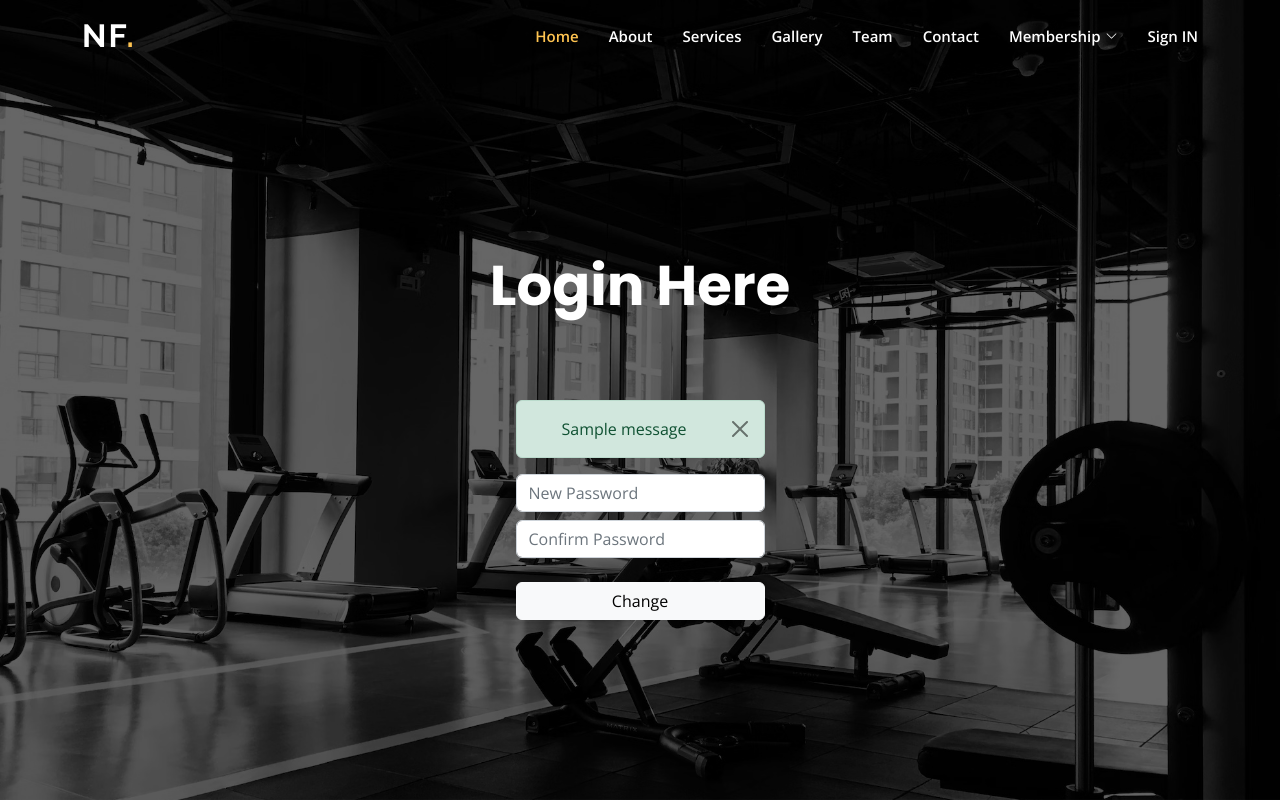
After one commit to dixitpriyanshu/nitishfitness, a Django app: page /change in a window 1280 px wide. The commit adds this page. Run offline with Django 4.2, Linux system fonts and the light colour scheme; one stand-in notice (Sample message) is shown; some libraries are stand-ins or nearby versions.

Commit message:
Change password

```diff
--- a/authapp/urls.py
+++ b/authapp/urls.py
@@ -15,4 +15,5 @@ urlpatterns = [
     path('services',views.services,name="services"),
     path('about',views.about,name="about"),
     path('team',views.team,name="team"),
+    path('change',views.change_pass,name="change"),
 ]
--- a/authapp/views.py
+++ b/authapp/views.py
@@ -154,3 +154,17 @@ def enroll(request):
         return redirect('/join')
 
     return render(request,"enroll.html",context)
+
+def change_pass(request):
+    if request.method == 'POST':
+        pass1 = request.POST['pass1']
+        pass2 = request.POST['pass2']
+
+        if pass1 != pass2:
+            messages.info(request, 'Possaword does not match.')
+            return render(request,"change_password.html")
+        user = User.objects.get(username = request.user)
+        user.set_password(pass1)
+        user.save()
+        return redirect('/login')
+    return render(request, 'change_password.html')
--- a/templates/base.html
+++ b/templates/base.html
@@ -57,7 +57,9 @@
           {% if not request.user.is_authenticated %}
           <li><a class="nav-link scrollto" href="/signup">Sign IN</a></li>
           {% else %}
+          <li><a class="nav-link scrollto" href="/change">Change Password</a></li>
           <li><a class="nav-link scrollto" href="/logout">Log Out</a></li>
+
           {% endif %}
         </ul>
         <i class="bi bi-list mobile-nav-toggle"></i>
--- /dev/null
+++ b/templates/change_password.html
@@ -0,0 +1,53 @@
+{% extends 'base.html' %}
+
+{% block title %}
+    Login
+{% endblock title%}
+
+{% block head %}
+    <h1>Login Here</h1>
+
+    <div class="container mt-2">
+
+        <div class="row">
+
+            <div class="col-md-3"> </div>
+
+                <div class="col-md-6">
+
+
+                    {% for message in messages %}
+                    <div class="alert alert-{{message.tags}} alert-dismissible fade show" role="alert">
+                    <strong></strong> {{message}}
+                    <button type="button" class="btn-close" data-bs-dismiss="alert" aria-label="Close"></button>
+                    </div>
+                    {% endfor %}
+
+
+                    <form action="/change" method="post">{% csrf_token %}
+
+                        <div class="form-group">
+                            <input type="password" class="form-control mt-2" name="pass1" placeholder="New Password" required>
+                            </div>
+
+                            <div class="form-group">
+                            <input type="password" class="form-control mt-2" name="pass2" placeholder="Confirm Password" required>
+                            </div>
+
+                            <br>
+
+                            <div class="d-grid gap-2">
+                            <button class="btn btn-light" type="submit">Change</button>
+
+                        </div>
+
+                    </form>
+
+                </div>
+
+            <div class="col-md-3"></div>
+
+        </div>
+
+    </div>
+{% endblock head %}
--- a/templates/enroll.html
+++ b/templates/enroll.html
@@ -71,6 +71,7 @@
 
                         <div class="form-group">
                           <input
+                          id="dob"
                             type="date"
                             class="form-control mt-2"
                             name="dob"
@@ -144,4 +145,5 @@
         </div>
 
     </div>
+    <script src="static/assets/js/date.js"></script>
 {% endblock head %}
--- a/templates/index.html
+++ b/templates/index.html
@@ -58,6 +58,7 @@
           {% if not request.user.is_authenticated %}
           <li><a class="nav-link scrollto" href="/signup">Sign IN</a></li>
           {% else %}
+          <li><a class="nav-link scrollto" href="/change">Change Password</a></li>
           <li><a class="nav-link scrollto" href="/logout">Log Out</a></li>
           {% endif %}
 
```
Also changed, not shown: static/assets/js/date.js (added, +16 -0 lines), db.sqlite3.
